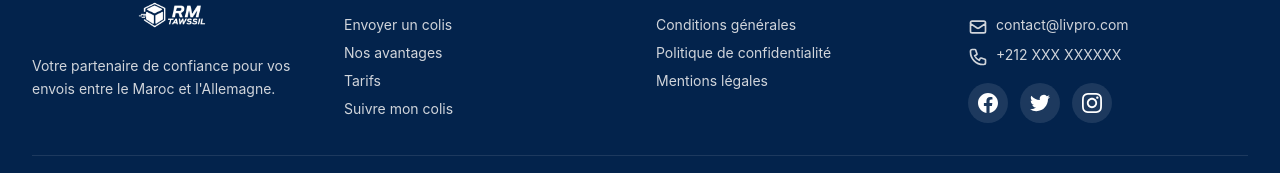
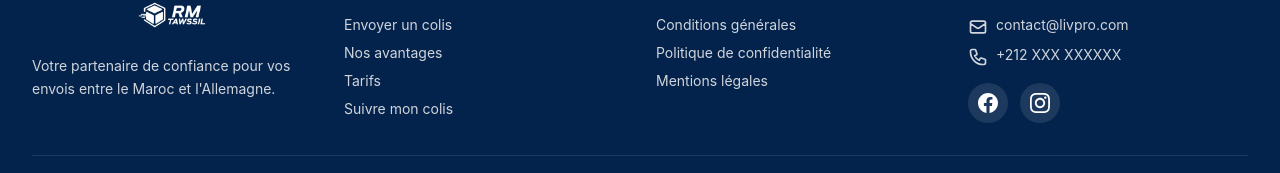
Before and after one commit to yriad00/livPro_nextJs, a Next.js app: page / in a window 1280 px wide. Shown: the part 7823-7996 px from the top of the page. Built offline with nearby package versions, Linux system fonts and the light colour scheme.

Commit message:
omarino - removing Twitter Icon wch ba9i db chi haja smitha twitter ?

```diff
--- a/components/Footer.tsx
+++ b/components/Footer.tsx
@@ -105,17 +105,7 @@
                   <path d="M24 12.073c0-6.627-5.373-12-12-12s-12 5.373-12 12c0 5.99 4.388 10.954 10.125 11.854v-8.385H7.078v-3.47h3.047V9.43c0-3.007 1.792-4.669 4.533-4.669 1.312 0 2.686.235 2.686.235v2.953H15.83c-1.491 0-1.956.925-1.956 1.874v2.25h3.328l-.532 3.47h-2.796v8.385C19.612 23.027 24 18.062 24 12.073z" />
                 </svg>
               </a>
-              <a
-                href="https://twitter.com"
-                target="_blank"
-                rel="noopener noreferrer"
-                className="w-10 h-10 bg-white/10 hover:bg-primary rounded-full flex items-center justify-center transition-colors"
-                aria-label="Twitter"
-              >
-                <svg className="w-5 h-5" fill="currentColor" viewBox="0 0 24 24">
-                  <path d="M23.953 4.57a10 10 0 01-2.825.775 4.958 4.958 0 002.163-2.723c-.951.555-2.005.959-3.127 1.184a4.92 4.92 0 00-8.384 4.482C7.69 8.095 4.067 6.13 1.64 3.162a4.822 4.822 0 00-.666 2.475c0 1.71.87 3.213 2.188 4.096a4.904 4.904 0 01-2.228-.616v.06a4.923 4.923 0 003.946 4.827 4.996 4.996 0 01-2.212.085 4.936 4.936 0 004.604 3.417 9.867 9.867 0 01-6.102 2.105c-.39 0-.779-.023-1.17-.067a13.995 13.995 0 007.557 2.209c9.053 0 13.998-7.496 13.998-13.985 0-.21 0-.42-.015-.63A9.935 9.935 0 0024 4.59z" />
-                </svg>
-              </a>
+
               <a
                 href="https://instagram.com"
                 target="_blank"
```
